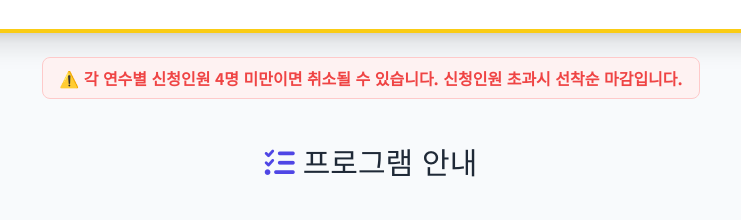
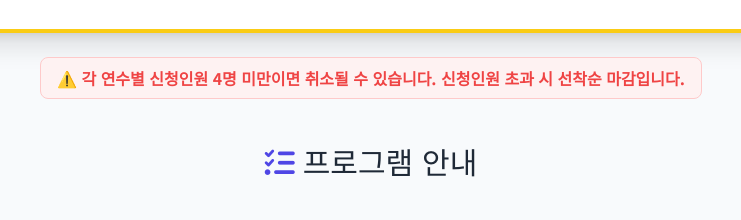
Before and after one commit to azalea910823-droid/maker-2025, a plain HTML site: page index.html in a window 1280 px wide. Shown: the part 451-671 px from the top of the page, 269-1010 px from the left. Drawn offline with nearby package versions, Linux system fonts and the light colour scheme.

Commit message:
Update index.html

```diff
--- a/index.html
+++ b/index.html
@@ -88,7 +88,7 @@
 
         <div class="text-center mt-6 mb-12">
             <p class="text-red-500 font-bold bg-red-50 inline-block px-4 py-2 rounded-lg border border-red-200">
-                ⚠️ 각 연수별 신청인원 4명 미만이면 취소될 수 있습니다. 신청인원 초과시 선착순 마감입니다. </p>
+                ⚠️ 각 연수별 신청인원 4명 미만이면 취소될 수 있습니다. 신청인원 초과 시 선착순 마감입니다. </p>
         </div>
     </section>
 
```
